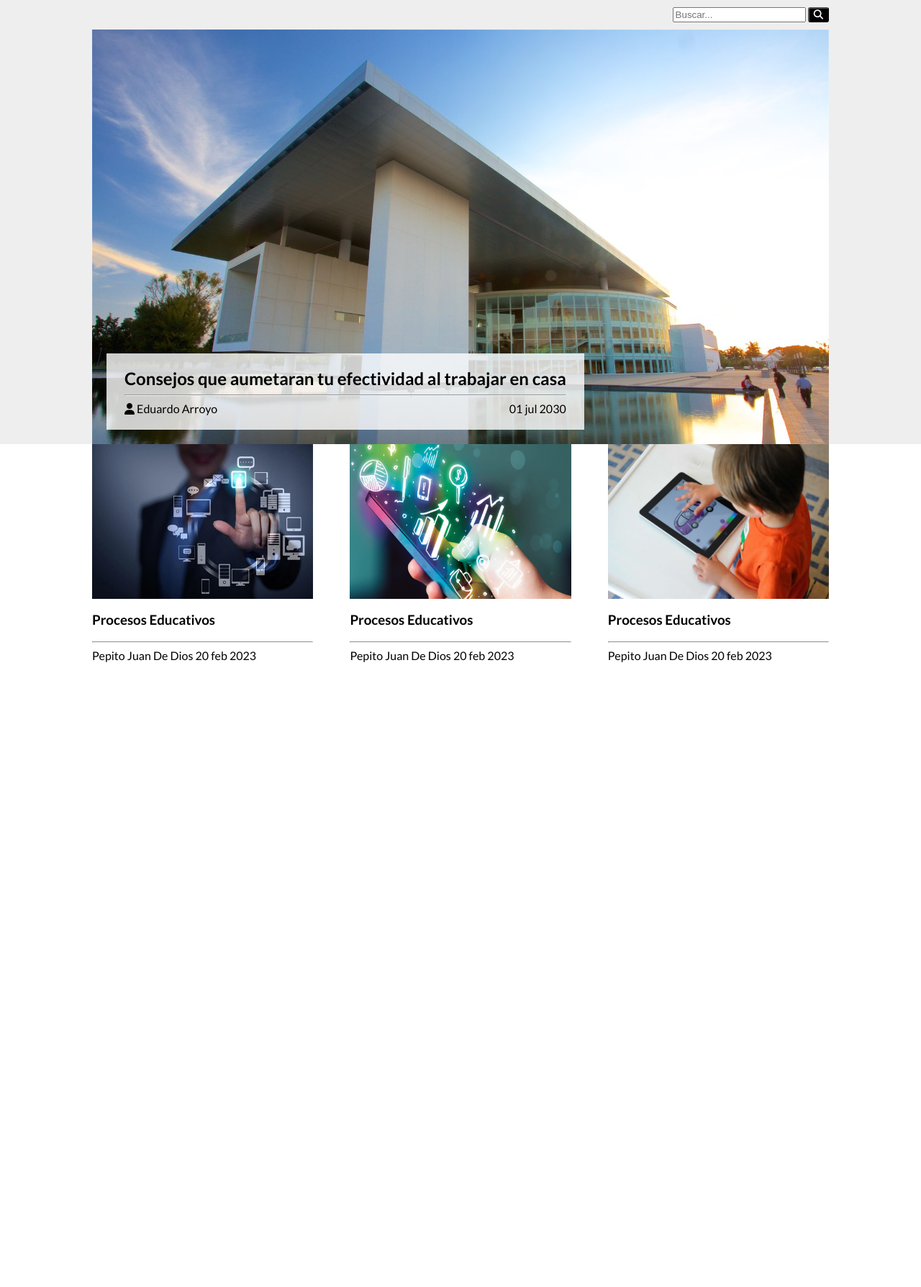
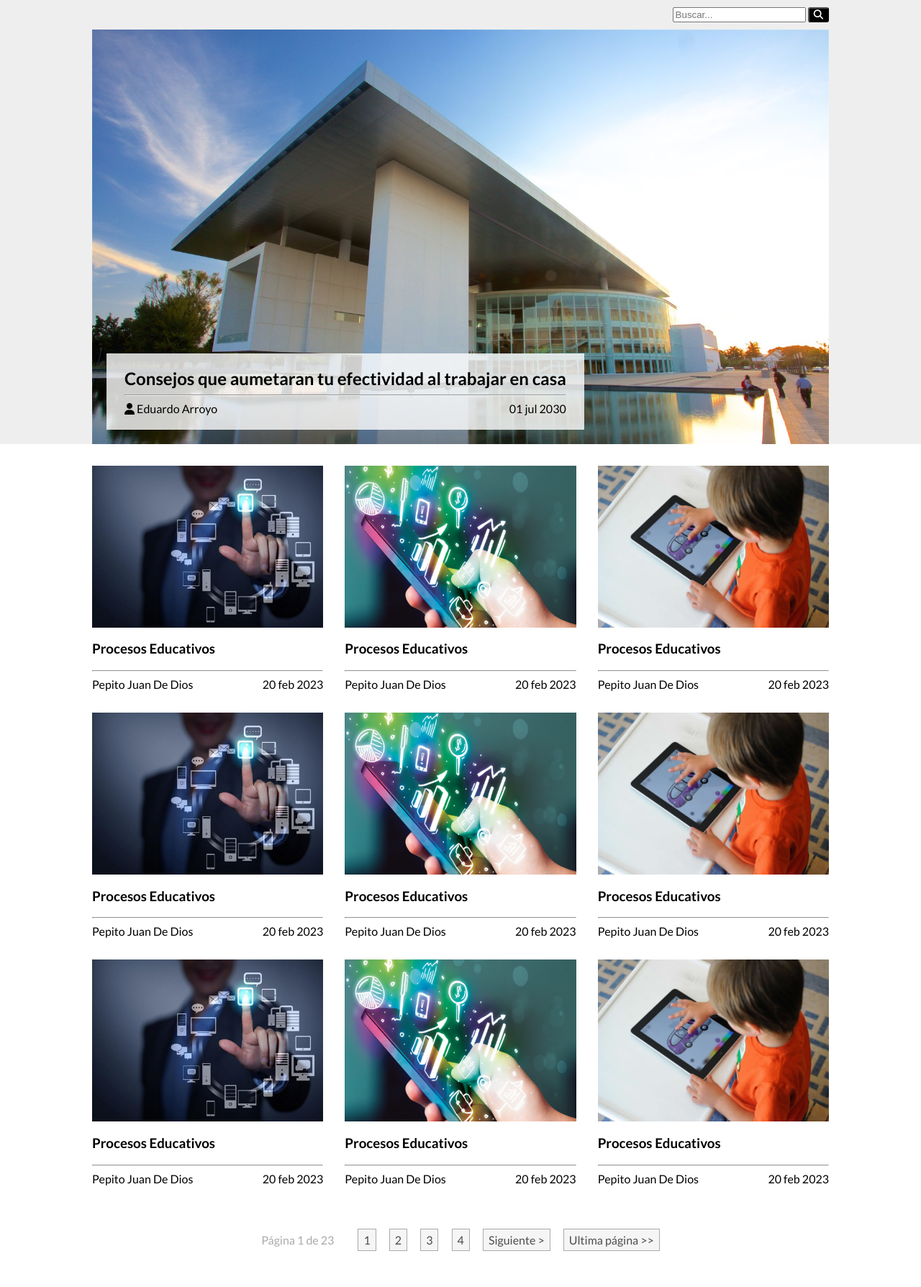
Before and after one commit to ManGuevara/dw2023-1, a PHP site: page / in a window 1280 px wide. Shown: the part 54-1842 px from the top of the page at 72% size. Before the commit the page ends 974 px from the top, so only its background shows below. Run offline with PHP 8.4, Linux system fonts and the light colour scheme; some libraries are stand-ins or nearby versions.

Commit message:
final platzi

```diff
--- a/01 HTML Y CSS/05 platzi demo/css/estilos.css
+++ b/01 HTML Y CSS/05 platzi demo/css/estilos.css
@@ -103,16 +103,49 @@ nav ul li a{
 }
 
 /* PUBLICACIONES */
+.publicaciones{
+    /* background-color: peru; */
+    padding: 30px 0;
+}
 .publiContenedor{
     display: flex;
     justify-content: space-between;
+    flex-wrap: wrap;
 }
 
 .publiContenedor article{
-    width: 30%;
+    width: calc(100% / 3 - 20px);
+    margin-bottom: 30px;
 }
 
 .publiContenedor article img{
     display: block;
     width: 100%;
 }
+
+.publiContenedor article div div{
+    display: flex;
+    justify-content: space-between;
+}
+
+/* FOOTER */
+footer{
+    text-align: center;
+    padding-bottom: 50px;
+}
+footer span{
+    color: #aaa;
+    display: inline-block;
+    margin-right: 30px;
+}
+footer a{
+    text-decoration: none;
+    display: inline-block;
+    border: 1px solid #aaa;
+    padding: 5px 7px;
+    color: #4d4d4d;
+    background-color: #f5f5f5;
+}
+footer a:not(:last-child){
+    margin-right: 15px;
+}
--- a/01 HTML Y CSS/05 platzi demo/index.html
+++ b/01 HTML Y CSS/05 platzi demo/index.html
@@ -99,7 +99,82 @@
                     </div>
                 </div>
             </article>
+            <article>
+                <img src="img/tec01.jpg" alt="tec01">
+                <div>
+                    <h3>Procesos Educativos</h3>
+                    <hr>
+                    <div>
+                        <span>Pepito Juan De Dios</span>
+                        <span>20 feb 2023</span>
+                    </div>
+                </div>
+            </article>
+            <article>
+                <img src="img/tec02.png" alt="tec02">
+                <div>
+                    <h3>Procesos Educativos</h3>
+                    <hr>
+                    <div>
+                        <span>Pepito Juan De Dios</span>
+                        <span>20 feb 2023</span>
+                    </div>
+                </div>
+            </article>
+            <article>
+                <img src="img/tec03.jpg" alt="tec03">
+                <div>
+                    <h3>Procesos Educativos</h3>
+                    <hr>
+                    <div>
+                        <span>Pepito Juan De Dios</span>
+                        <span>20 feb 2023</span>
+                    </div>
+                </div>
+            </article>
+            <article>
+                <img src="img/tec01.jpg" alt="tec01">
+                <div>
+                    <h3>Procesos Educativos</h3>
+                    <hr>
+                    <div>
+                        <span>Pepito Juan De Dios</span>
+                        <span>20 feb 2023</span>
+                    </div>
+                </div>
+            </article>
+            <article>
+                <img src="img/tec02.png" alt="tec02">
+                <div>
+                    <h3>Procesos Educativos</h3>
+                    <hr>
+                    <div>
+                        <span>Pepito Juan De Dios</span>
+                        <span>20 feb 2023</span>
+                    </div>
+                </div>
+            </article>
+            <article>
+                <img src="img/tec03.jpg" alt="tec03">
+                <div>
+                    <h3>Procesos Educativos</h3>
+                    <hr>
+                    <div>
+                        <span>Pepito Juan De Dios</span>
+                        <span>20 feb 2023</span>
+                    </div>
+                </div>
+            </article>
         </div>
     </section>
+    <footer>
+        <span>Página 1 de 23</span>
+        <a href="#">1</a>
+        <a href="#">2</a>
+        <a href="#">3</a>
+        <a href="#">4</a>
+        <a href="#">Siguiente ></a>
+        <a href="#">Ultima página >></a>
+    </footer>
 </body>
 </html>
```
